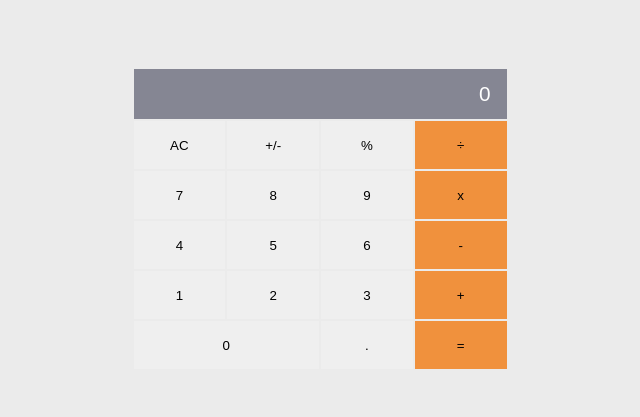
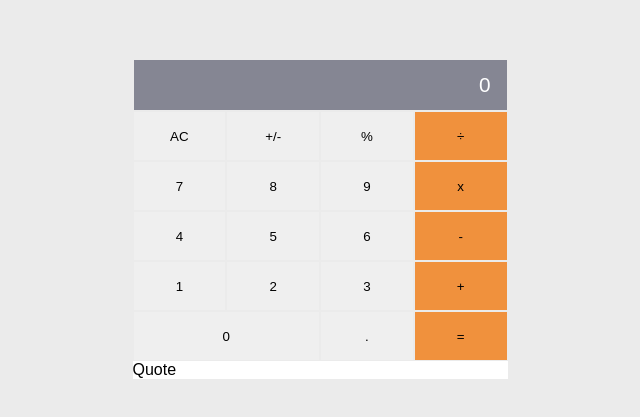
Before and after one commit to thasipablo/the_math_magician, a React (Create React App) app: page / in a window 1280 px wide. Shown: the part 213-630 px from the top of the page, without its empty margins (320-960 px from the left). Built offline with nearby package versions, Linux system fonts and the light colour scheme.

Commit message:
install react query and add Quote component

```diff
--- a/package.json
+++ b/package.json
@@ -10,6 +10,7 @@
     "prop-types": "^15.8.1",
     "react": "^18.2.0",
     "react-dom": "^18.2.0",
+    "react-query": "^3.39.3",
     "react-scripts": "^5.0.1",
     "web-vitals": "^2.1.4"
   },
--- a/src/App.css
+++ b/src/App.css
@@ -47,3 +47,9 @@ body {
 .block-item.right-col {
   background-color: #f0913d;
 }
+
+.quote {
+  padding: 1rem;
+  text-align: center;
+  background-color: #ebebeb;
+}
--- a/src/components/Calculator.jsx
+++ b/src/components/Calculator.jsx
@@ -1,6 +1,7 @@
 import React, { useState } from 'react';
 import calculate from '../logic/calculate';
 import ResultScreen from './ResultScreen';
+import Quote from './Quote';
 
 const Calculator = () => {
   const [calculatorData, setCalculatorData] = useState({
@@ -151,6 +152,7 @@ const Calculator = () => {
           =
         </button>
       </div>
+      <Quote />
     </div>
   );
 };
--- /dev/null
+++ b/src/components/Quote.jsx
@@ -0,0 +1,13 @@
+import React, { useEffect, useState } from 'react';
+
+const Quote = () => {
+  const [quote, setQuote] = useState('Quote');
+
+  useEffect(() => {
+    setQuote('Quote');
+  }, []);
+
+  return <div className="quotes">{quote}</div>;
+};
+
+export default Quote;
```
Also changed, not shown: 1 other file (tests, documents, lock files or other folders).
